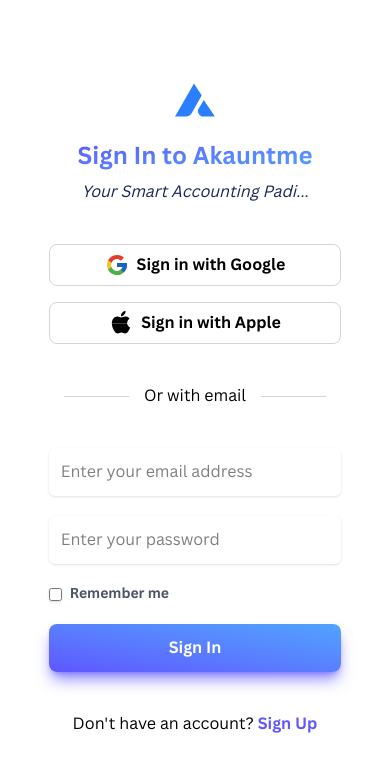
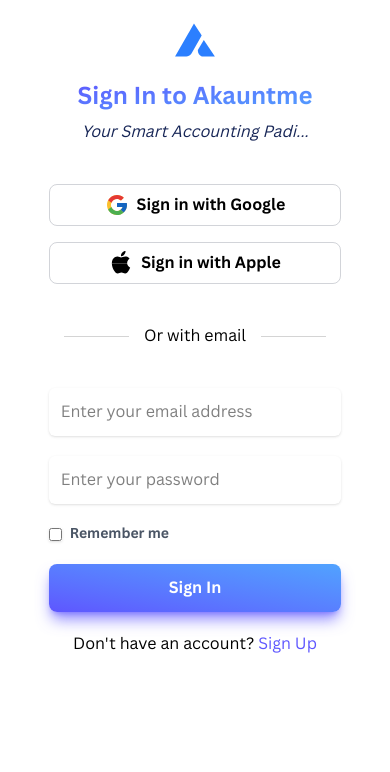
Before and after one commit to geniusmark99/akauntme-v1, a Next.js app: page /login in a window 390 px wide. Shown: the top 772 px of the page. Built offline with nearby package versions, Linux system fonts and the light colour scheme.

Commit message:
updated Login styles

```diff
--- a/src/app/(auth)/login/page.tsx
+++ b/src/app/(auth)/login/page.tsx
@@ -20,9 +20,8 @@
         <>
             <AuthCard
                 LeftPane={
-                    <div className='flex justify-center flex-col items-center gap-y-10  py-20 '>
+                    <div className='flex justify-center flex-col items-center gap-y-10  py-5 md:py-10 lg:py-20 '>
                         <div className='flex justify-center flex-col items-center gap-y-5'>
-
                             <LogoIcon className='fill-blue-500 size-10' type='alone' />
                             <div className='text-center'>
                                 <h1 className='text-2xl md:text-3xl font-bold bg-clip-text text-transparent bg-gradient-to-br from-akauntme to-blue-400'>Sign In to Akauntme</h1>
@@ -55,8 +54,6 @@
                             <div className="before:content-[''] before:right-0 before:absolute before:w-3/12 lg:before:w-4/12 before:h-[0.5px] before:bg-neutral-300"></div>
 
                         </div>
-
-                        {/* onSubmit={submit} */}
 
                         <form className='w-full justify-center flex flex-col items-center gap-y-5'>
                             <div className='w-full flex justify-center'>
@@ -114,11 +111,13 @@
                             <button type='submit' className="flex justify-center bg-gradient-to-tr from-akauntme to-blue-400 font-semibold lg:text-xl py-3 rounded-lg shadow-lg shadow-akauntme/70 transition-all hover:scale-95 w-9/12 md:w-6/12 text-center text-white">
                                 Sign In
                             </button>
+
+                            <div>
+                                Don&apos;t have an account? <Link href="/register" className="text-akauntme hover:underline cursor-pointer">Sign Up</Link>
+                            </div>
                         </form>
 
-                        <div>
-                            Don&apos;t have an account? <Link href="/register" className="text-akauntme font-semibold">Sign Up</Link>
-                        </div>
+
 
                     </div>
                 }
```
